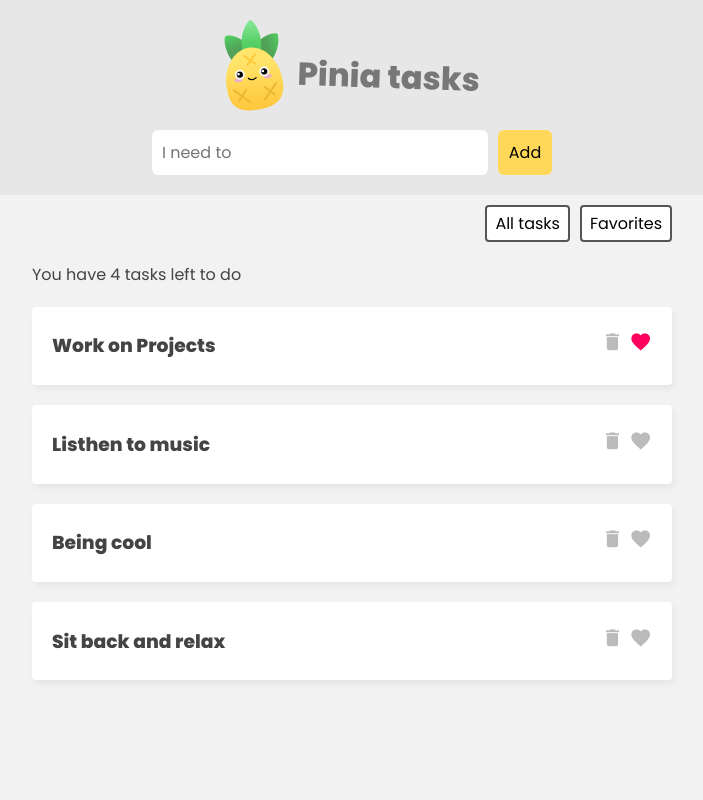
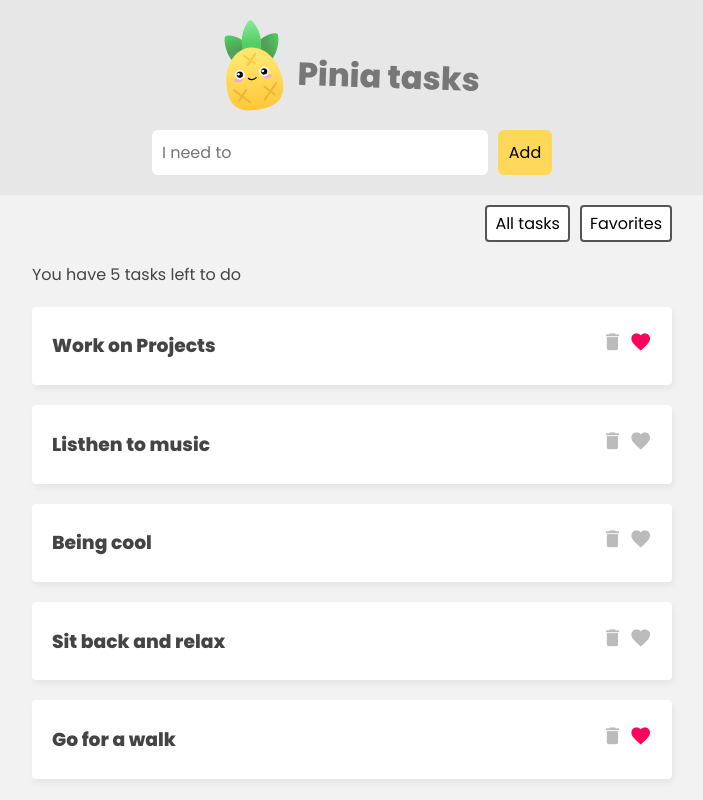
Before and after one commit to piratlena/to-do-with-pinia, a Vue app: page / in a window 1280 px wide. Shown: the whole page, without its empty margins (288-991 px from the left). Built offline with nearby package versions, Linux system fonts and the light colour scheme; data requests are answered from the project's data file.

Commit message:
add async action of getting data from json server

```diff
--- a/data/db.json
+++ b/data/db.json
@@ -3,6 +3,7 @@
     { "id": 1, "taskTitle": "Work on Projects", "isFavorite": true },
     { "id": 2, "taskTitle": "Listhen to music", "isFavorite": false },
     { "id": 3, "taskTitle": "Being cool", "isFavorite": false },
-    { "id": 4, "taskTitle": "Sit back and relax", "isFavorite": false }
+    { "id": 4, "taskTitle": "Sit back and relax", "isFavorite": false },
+    { "id": 5, "taskTitle": "Go for a walk", "isFavorite": true }
   ]
 }
--- a/src/App.vue
+++ b/src/App.vue
@@ -16,6 +16,13 @@
       <button @click="filter = 'all'">All tasks</button>
       <button @click="filter = 'favorites'">Favorites</button>
     </nav>
+
+    <div
+      class="loading"
+      v-if="taskStore.loading"
+    >
+      Loading tasks
+    </div>
 
     <div
       class="task-list"
@@ -54,6 +61,8 @@ export default {
   components: { TaskDetails, TaskForm },
   setup() {
     const taskStore = useTaskStore();
+
+    taskStore.getTasks();
     const filter = ref("all");
     return { taskStore, filter };
   },
--- a/src/store/store.js
+++ b/src/store/store.js
@@ -2,12 +2,8 @@ import { defineStore } from "pinia";
 
 export const useTaskStore = defineStore("taskStore", {
   state: () => ({
-    tasks: [
-      { id: 1, taskTitle: "Work on Projects", isFavorite: true },
-      { id: 2, taskTitle: "Listhen to music", isFavorite: false },
-      { id: 3, taskTitle: "Being cool", isFavorite: false },
-      { id: 4, taskTitle: "Sit back and relax", isFavorite: false },
-    ],
+    tasks: [],
+    loading: false,
   }),
   getters: {
     favorites() {
@@ -23,6 +19,17 @@ export const useTaskStore = defineStore("taskStore", {
     },
   },
   actions: {
+    async getTasks() {
+      try {
+        this.loading = true;
+        const response = await fetch("http://localhost:3000/tasks");
+        const data = await response.json();
+        this.tasks = data;
+        this.loading = false;
+      } catch (e) {
+        alert("Ooops! Something went wrong");
+      }
+    },
     addTask(task) {
       this.tasks.push(task);
     },
```
